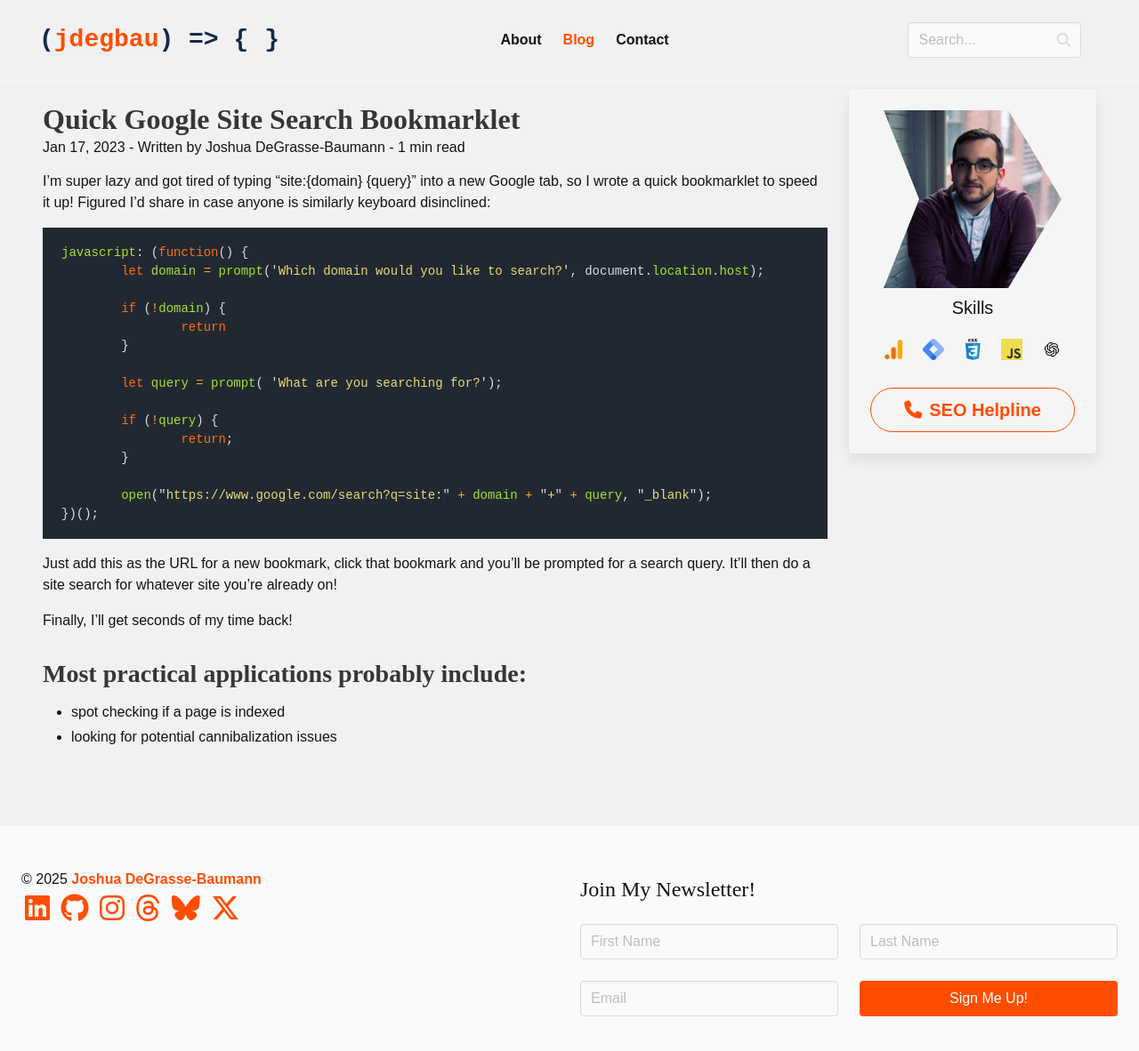
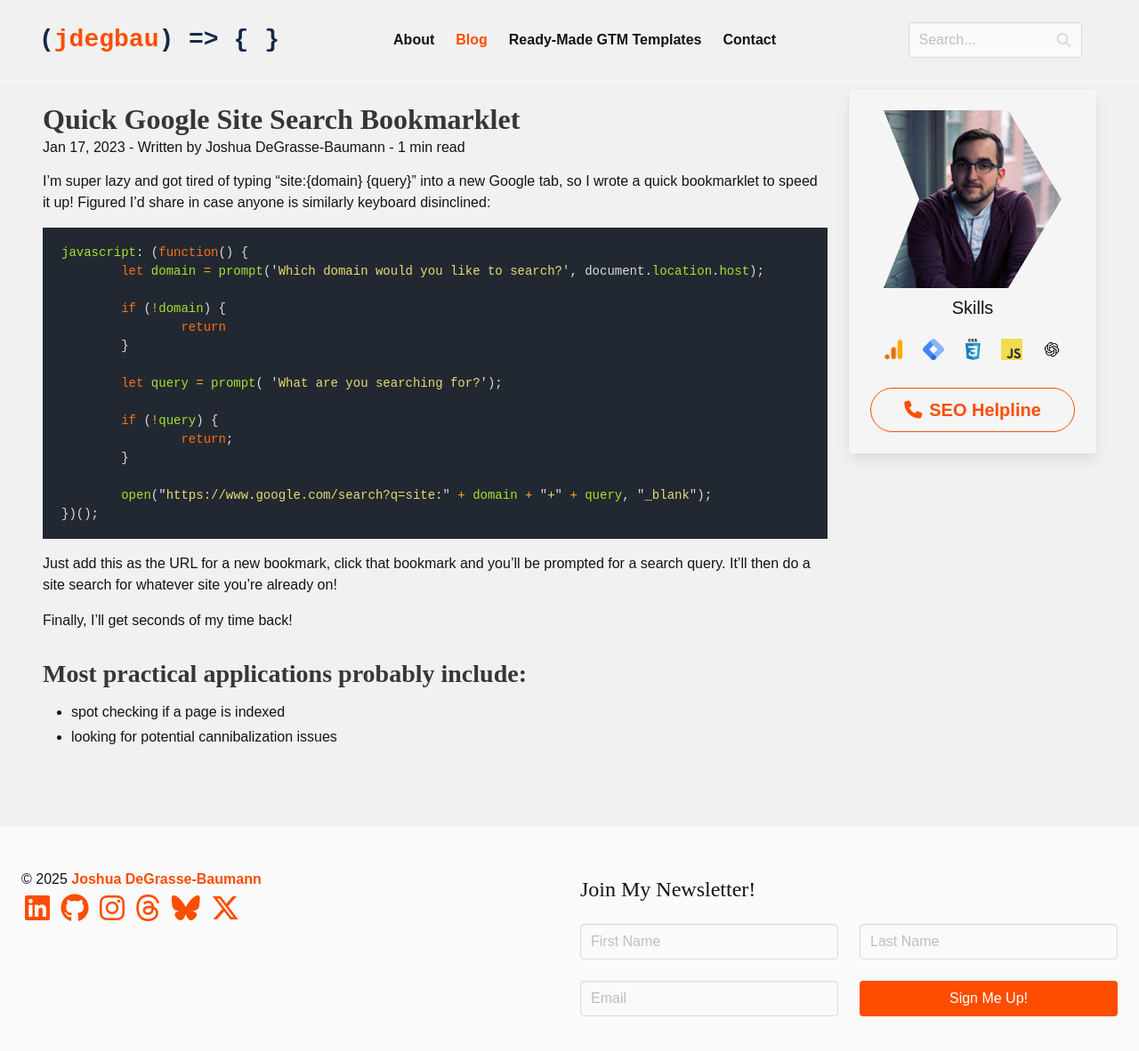
Before and after one commit to jdegbau/jdegbau.github.io, a Jekyll site: the page built from _posts/2023-01-17-site-search-bookmarklet.md, in a window 1280 px wide and 1263 px high. Shown: the top 1182 px of the window at 89% size. Built offline with Jekyll 4.4.1, drawn with Linux system fonts in a browser that asks for light colours; nearby versions of some CDN libraries; some web fonts are replaced; comment, search, counter and statistics services are not loaded.

Commit message:
Add link to gumroad store

```diff
--- a/_includes/navigation.html
+++ b/_includes/navigation.html
@@ -20,6 +20,8 @@
 
 				<a href="/blog/" class="navbar-item{% if page.url contains '/blog/' %} is-active{% endif %}">Blog</a>
 
+				<a href="https://store.jdegbau.com/" class="navbar-item{% if page.url contains '/store/' %} is-active{% endif %}">Ready-Made GTM Templates</a>
+
 				<a class="navbar-item{% if page.dir contains '/contact/' %} is-active{% endif %}" href="/contact/">Contact</a>
 			</div>
 		  <div class="navbar-end ml-0">
```
